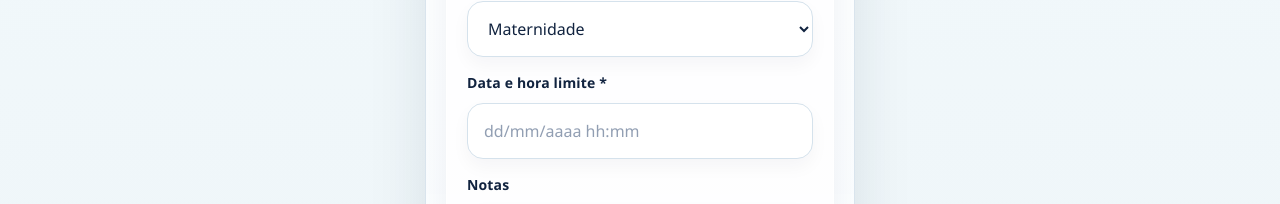
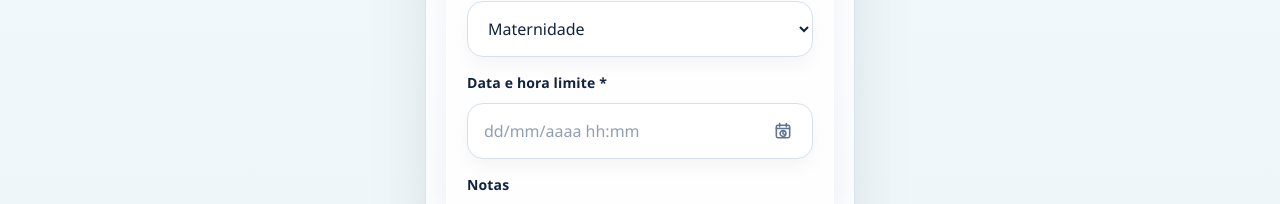
Before and after one commit to srodrigo28/next-farma, a Next.js app: page /tarefas/nova in a window 1280 px wide. Shown: the part 559-763 px from the top of the page. Built offline with nearby package versions, Linux system fonts and the light colour scheme.

Commit message:
updated api e testes url

```diff
--- a/src/app/login/actions.ts
+++ b/src/app/login/actions.ts
@@ -51,10 +51,14 @@ function validateLoginForm(data: LoginCredentials) {
   };
 }
 
-function buildErrorResult(payload: ApiErrorResponse | null, fallbackMessage: string): SubmitLoginResult {
+function buildErrorResult(
+  payload: ApiErrorResponse | null,
+  fallbackMessage: string,
+  errors: LoginErrors = {},
+): SubmitLoginResult {
   return {
     ok: false,
-    errors: {},
+    errors,
     message: payload?.message || fallbackMessage,
   };
 }
@@ -81,6 +85,17 @@ export async function submitLogin(data: LoginCredentials): Promise<SubmitLoginRe
   });
 
   if (!response.ok) {
+    if (response.status === 401) {
+      return buildErrorResult(
+        response.payload as ApiErrorResponse | null,
+        "E-mail ou senha inválidos. Confira os dados ou crie uma conta.",
+        {
+          email: "Confira o e-mail informado.",
+          password: "Confira a senha informada.",
+        },
+      );
+    }
+
     return buildErrorResult(response.payload as ApiErrorResponse | null, "Não foi possível entrar agora.");
   }
 
--- a/src/app/login/components/LoginPageView.tsx
+++ b/src/app/login/components/LoginPageView.tsx
@@ -124,7 +124,7 @@ export function LoginPageView({
               name="email"
               type="email"
               autoComplete="email"
-              placeholder="voce@nextfarma.com"
+              placeholder="seu@email.com"
               value={form.email}
               error={errors.email}
               onChange={handleChange}
@@ -134,7 +134,7 @@ export function LoginPageView({
               name="password"
               type="password"
               autoComplete="current-password"
-              placeholder="12345678"
+              placeholder="Digite sua senha"
               value={form.password}
               error={errors.password}
               onChange={handleChange}
--- a/src/app/login/data.ts
+++ b/src/app/login/data.ts
@@ -2,8 +2,8 @@ import { LoginCredentials, LoginOption } from "./types";
 
 export function getDefaultCredentials(): LoginCredentials {
   return {
-    email: "voce@nextfarma.com",
-    password: "12345678",
+    email: "",
+    password: "",
   };
 }
 
--- a/src/app/pacientes/novo/page.tsx
+++ b/src/app/pacientes/novo/page.tsx
@@ -3,6 +3,7 @@
 import Link from "next/link";
 import { ChangeEvent, FormEvent, useEffect, useState } from "react";
 import { AppScreen } from "@/shared/components/AppScreen";
+import { DatePickerField } from "@/shared/components/DatePickerField";
 import { PrimaryButton } from "@/shared/components/PrimaryButton";
 import {
   getNewPatientInitialData,
@@ -227,12 +228,11 @@ export default function NovoPacientePage() {
               />
             </div>
 
-            <TextInput
+            <DatePickerField
               label="Data de internação *"
-              placeholder="dd/mm/aaaa"
               value={form.admissionDate}
               error={errors.admissionDate}
-              onChange={(event) => updateField("admissionDate", event.target.value)}
+              onChange={(value) => updateField("admissionDate", value)}
             />
 
             <SelectField
--- a/src/app/tarefas/nova/page.tsx
+++ b/src/app/tarefas/nova/page.tsx
@@ -3,6 +3,7 @@
 import Link from "next/link";
 import { ChangeEvent, FormEvent, useState } from "react";
 import { AppScreen } from "@/shared/components/AppScreen";
+import { DatePickerField } from "@/shared/components/DatePickerField";
 import { PrimaryButton } from "@/shared/components/PrimaryButton";
 import { submitNewTask } from "../actions";
 import {
@@ -90,17 +91,13 @@ export default function NovaTarefaPage() {
             <SelectField label="Paciente" value={form.patientId} options={getTaskPatientOptions()} onChange={(event) => updateField("patientId", event.target.value)} />
             <SelectField label="Unidade" value={form.unit} options={getTaskUnitOptions()} error={errors.unit} onChange={(event) => updateField("unit", event.target.value)} />
 
-            <label className="flex flex-col gap-2.5">
-              <FieldLabel>Data e hora limite *</FieldLabel>
-              <input
-                type="text"
-                value={form.dueAt}
-                onChange={(event) => updateField("dueAt", event.target.value)}
-                placeholder="dd/mm/aaaa hh:mm"
-                className={`min-h-14 rounded-2xl border bg-white px-4 text-base text-foreground shadow-[0_8px_18px_rgba(15,31,56,0.04)] outline-none transition-all placeholder:text-muted/70 focus:ring-4 ${errors.dueAt ? "border-danger focus:border-danger focus:ring-danger/10" : "border-border focus:border-primary focus:ring-primary/10"}`}
-              />
-              <FieldError message={errors.dueAt} />
-            </label>
+            <DatePickerField
+              label="Data e hora limite *"
+              mode="datetime"
+              value={form.dueAt}
+              error={errors.dueAt}
+              onChange={(value) => updateField("dueAt", value)}
+            />
 
             <label className="flex flex-col gap-2.5">
               <FieldLabel>Notas</FieldLabel>
--- /dev/null
+++ b/src/shared/components/DatePickerField.tsx
@@ -0,0 +1,120 @@
+"use client";
+
+import { useMemo, useRef } from "react";
+import { CalendarClockIcon } from "@/shared/components/AppIcons";
+
+type DatePickerMode = "date" | "datetime";
+
+interface DatePickerFieldProps {
+  label: string;
+  value: string;
+  error?: string;
+  mode?: DatePickerMode;
+  name?: string;
+  onChange: (value: string) => void;
+}
+
+function onlyDigits(value: string) {
+  return value.replace(/\D/g, "");
+}
+
+function maskDate(value: string) {
+  const digits = onlyDigits(value).slice(0, 8);
+  if (digits.length <= 2) return digits;
+  if (digits.length <= 4) return `${digits.slice(0, 2)}/${digits.slice(2)}`;
+  return `${digits.slice(0, 2)}/${digits.slice(2, 4)}/${digits.slice(4)}`;
+}
+
+function maskDateTime(value: string) {
+  const digits = onlyDigits(value).slice(0, 12);
+  const date = maskDate(digits.slice(0, 8));
+  const timeDigits = digits.slice(8);
+
+  if (!timeDigits) return date;
+  if (timeDigits.length <= 2) return `${date} ${timeDigits}`;
+  return `${date} ${timeDigits.slice(0, 2)}:${timeDigits.slice(2)}`;
+}
+
+function toPickerValue(value: string, mode: DatePickerMode) {
+  const dateMatch = value.match(/^(\d{2})\/(\d{2})\/(\d{4})(?:\s(\d{2}):(\d{2}))?$/);
+  if (!dateMatch) return "";
+
+  const [, day, month, year, hour = "", minute = ""] = dateMatch;
+  const date = `${year}-${month}-${day}`;
+  if (mode === "date") return date;
+  if (!hour || !minute) return "";
+  return `${date}T${hour}:${minute}`;
+}
+
+function fromPickerValue(value: string, mode: DatePickerMode) {
+  if (!value) return "";
+
+  const [date, time = ""] = value.split("T");
+  const [year, month, day] = date.split("-");
+  if (!year || !month || !day) return "";
+
+  if (mode === "date") return `${day}/${month}/${year}`;
+  return `${day}/${month}/${year} ${time.slice(0, 5)}`;
+}
+
+export function DatePickerField({ label, value, error, mode = "date", name, onChange }: DatePickerFieldProps) {
+  const pickerRef = useRef<HTMLInputElement>(null);
+  const pickerValue = useMemo(() => toPickerValue(value, mode), [mode, value]);
+  const placeholder = mode === "date" ? "dd/mm/aaaa" : "dd/mm/aaaa hh:mm";
+  const maxLength = mode === "date" ? 10 : 16;
+
+  function handleManualChange(nextValue: string) {
+    onChange(mode === "date" ? maskDate(nextValue) : maskDateTime(nextValue));
+  }
+
+  function openPicker() {
+    const picker = pickerRef.current;
+    if (!picker) return;
+
+    try {
+      picker.showPicker();
+    } catch {
+      picker.focus();
+      picker.click();
+    }
+  }
+
+  return (
+    <label className="flex flex-col gap-2.5">
+      <span className="text-sm font-semibold tracking-[0.01em] text-foreground">{label}</span>
+      <span className="relative block">
+        <input
+          name={name}
+          type="text"
+          value={value}
+          inputMode="numeric"
+          maxLength={maxLength}
+          onChange={(event) => handleManualChange(event.target.value)}
+          placeholder={placeholder}
+          className={`min-h-14 w-full rounded-2xl border bg-white px-4 pr-14 text-base text-foreground shadow-[0_8px_18px_rgba(15,31,56,0.04)] outline-none transition-all placeholder:text-muted/70 focus:ring-4 ${
+            error ? "border-danger focus:border-danger focus:ring-danger/10" : "border-border focus:border-primary focus:ring-primary/10"
+          }`}
+        />
+        <input
+          ref={pickerRef}
+          type={mode === "date" ? "date" : "datetime-local"}
+          value={pickerValue}
+          onChange={(event) => onChange(fromPickerValue(event.target.value, mode))}
+          tabIndex={-1}
+          aria-hidden="true"
+          className="pointer-events-none absolute right-3 top-1/2 h-9 w-9 -translate-y-1/2 opacity-0"
+        />
+        <button
+          type="button"
+          onClick={openPicker}
+          title="Selecionar data"
+          aria-label="Selecionar data"
+          className="absolute right-3 top-1/2 flex h-9 w-9 -translate-y-1/2 items-center justify-center rounded-xl text-muted transition-colors hover:bg-surface-alt hover:text-foreground focus:outline-none focus:ring-4 focus:ring-primary/10"
+        >
+          <CalendarClockIcon className="h-5 w-5" />
+        </button>
+      </span>
+      {error ? <span className="text-sm font-medium text-danger">{error}</span> : null}
+    </label>
+  );
+}
--- a/src/shared/lib/api.ts
+++ b/src/shared/lib/api.ts
@@ -52,7 +52,10 @@ export async function apiRequest<T>(
   path: string,
   init: RequestInit,
   authenticated = false,
-): Promise<{ ok: true; payload: ApiResponse<T> } | { ok: false; payload: ApiErrorResponse | null }> {
+): Promise<
+  | { ok: true; payload: ApiResponse<T>; status: number }
+  | { ok: false; payload: ApiErrorResponse | null; status: number | null }
+> {
   try {
     const response = await fetch(createApiUrl(path), {
       ...init,
@@ -64,17 +67,20 @@ export async function apiRequest<T>(
       return {
         ok: false,
         payload: payload as ApiErrorResponse,
+        status: response.status,
       };
     }
 
     return {
       ok: true,
       payload: payload as ApiResponse<T>,
+      status: response.status,
     };
   } catch {
     return {
       ok: false,
       payload: null,
+      status: null,
     };
   }
 }
```
Also changed, not shown: src/app/medicamentos/prescricao/nova/page.tsx (+8 -1 lines).
